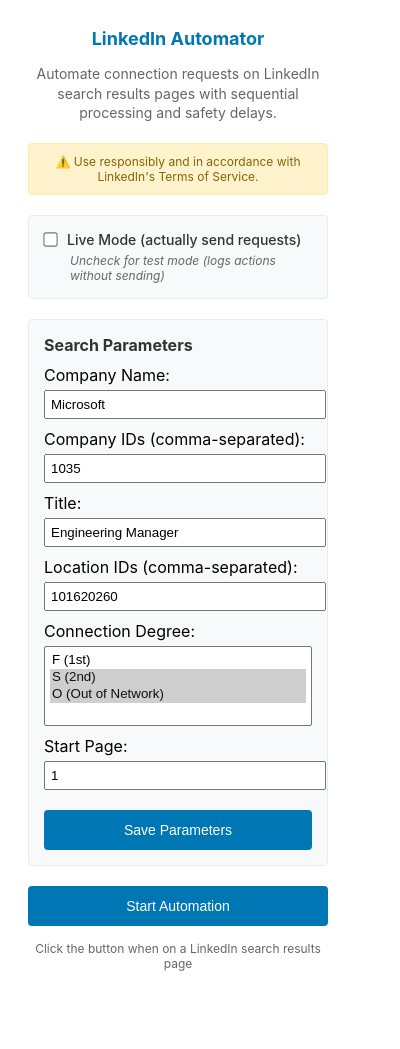
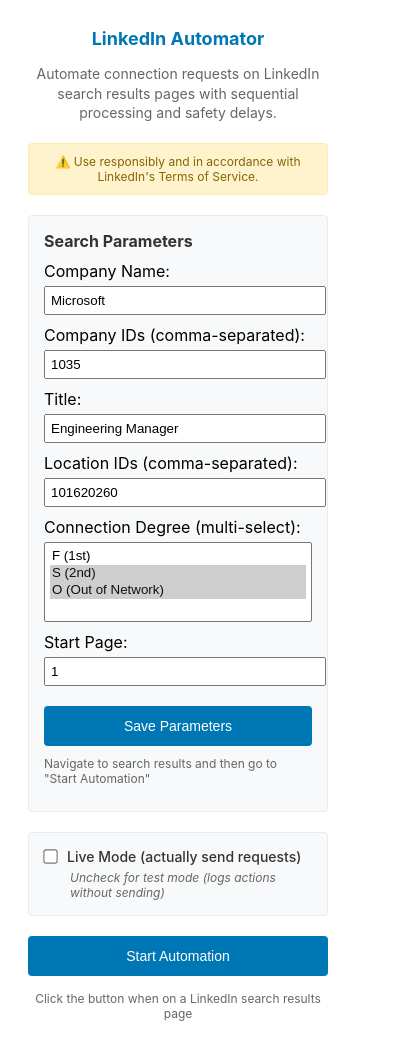
Before and after one commit to j2kenton/linkedin-linker, a browser extension: page popup.html in a window 400 px wide. Before the commit the page ends 999 px from the top, so only its background shows below. Drawn offline with Linux system fonts and the light colour scheme; no server answers.

Commit message:
Refine UI: move hyperlink below save button, update link text, add instruction, move live mode above start, add multi-select label

```diff
--- a/popup.html
+++ b/popup.html
@@ -100,17 +100,6 @@
     </div>
 
     <div class="settings">
-      <label class="checkbox-label">
-        <input type="checkbox" id="liveModeCheckbox">
-        <span class="checkmark"></span>
-        Live Mode (actually send requests)
-      </label>
-      <div class="checkbox-description">
-        Uncheck for test mode (logs actions without sending)
-      </div>
-    </div>
-
-    <div class="settings">
       <h4 style="margin: 0 0 10px 0; color: #333;">Search Parameters</h4>
       <div style="margin-bottom: 10px;">
         <label for="companyName">Company Name:</label>
@@ -129,7 +118,7 @@
         <input type="text" id="locationIds" placeholder="e.g. 101620260" style="width: 100%; padding: 5px; margin-top: 5px;">
       </div>
       <div style="margin-bottom: 10px;">
-        <label for="connectionDegree">Connection Degree:</label>
+        <label for="connectionDegree">Connection Degree (multi-select):</label>
         <select id="connectionDegree" multiple style="width: 100%; padding: 5px; margin-top: 5px; height: 80px;">
           <option value="F">F (1st)</option>
           <option value="S">S (2nd)</option>
@@ -141,6 +130,21 @@
         <input type="number" id="startPage" placeholder="1" min="1" style="width: 100%; padding: 5px; margin-top: 5px;">
       </div>
       <button id="saveParamsButton" class="button" style="margin-top: 10px;">Save Parameters</button>
+      <p style="font-size: 12px; color: #666; margin: 10px 0;">Navigate to search results and then go to "Start Automation"</p>
+      <div id="generatedLink" style="display: none; margin-top: 10px;">
+        <a id="searchLink" href="#" target="_blank" style="color: #0077b5; text-decoration: none;">Corresponding LinkedIn Search Page</a>
+      </div>
+    </div>
+
+    <div class="settings">
+      <label class="checkbox-label">
+        <input type="checkbox" id="liveModeCheckbox">
+        <span class="checkmark"></span>
+        Live Mode (actually send requests)
+      </label>
+      <div class="checkbox-description">
+        Uncheck for test mode (logs actions without sending)
+      </div>
     </div>
 
     <button id="startButton" class="button">Start Automation</button>
@@ -148,9 +152,6 @@
     <div id="status" class="status">
       Click the button when on a LinkedIn search results page
     </div>
-    <div id="generatedLink" style="display: none; margin-top: 10px;">
-      <a id="searchLink" href="#" target="_blank" style="color: #0077b5; text-decoration: none;">Open LinkedIn Search Page</a>
-    </div>
   </div>
 
   <script src="popup.js"></script>
```
